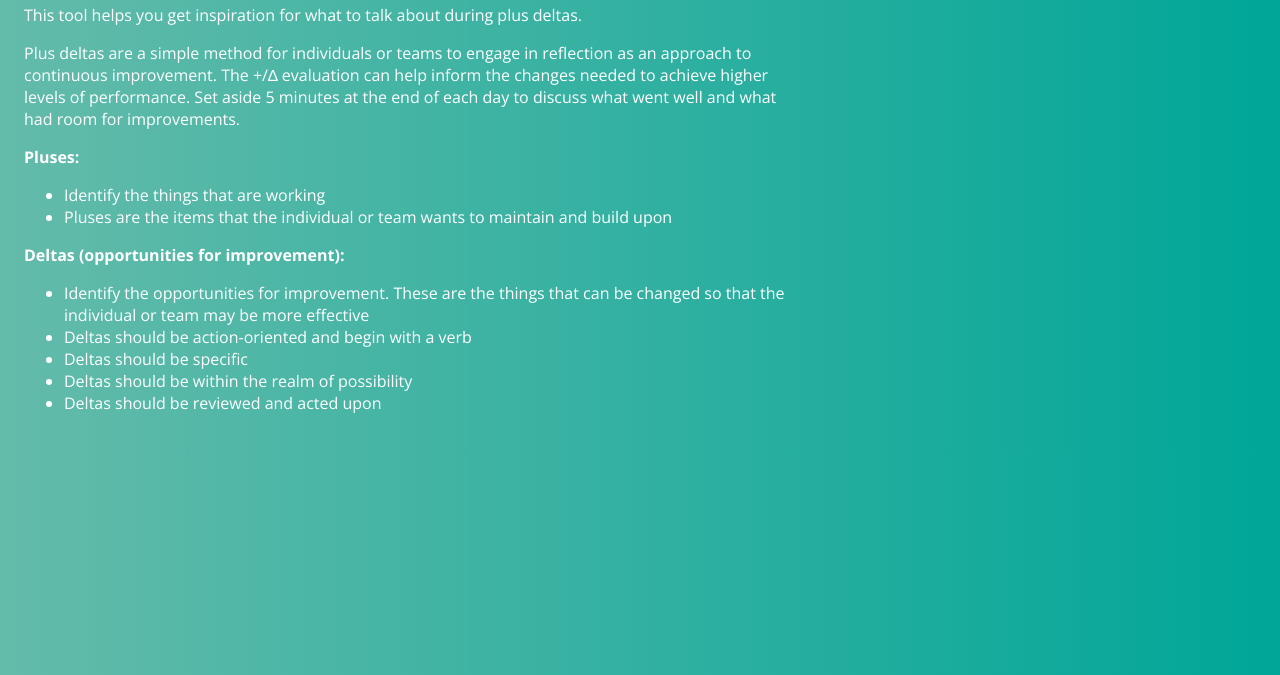
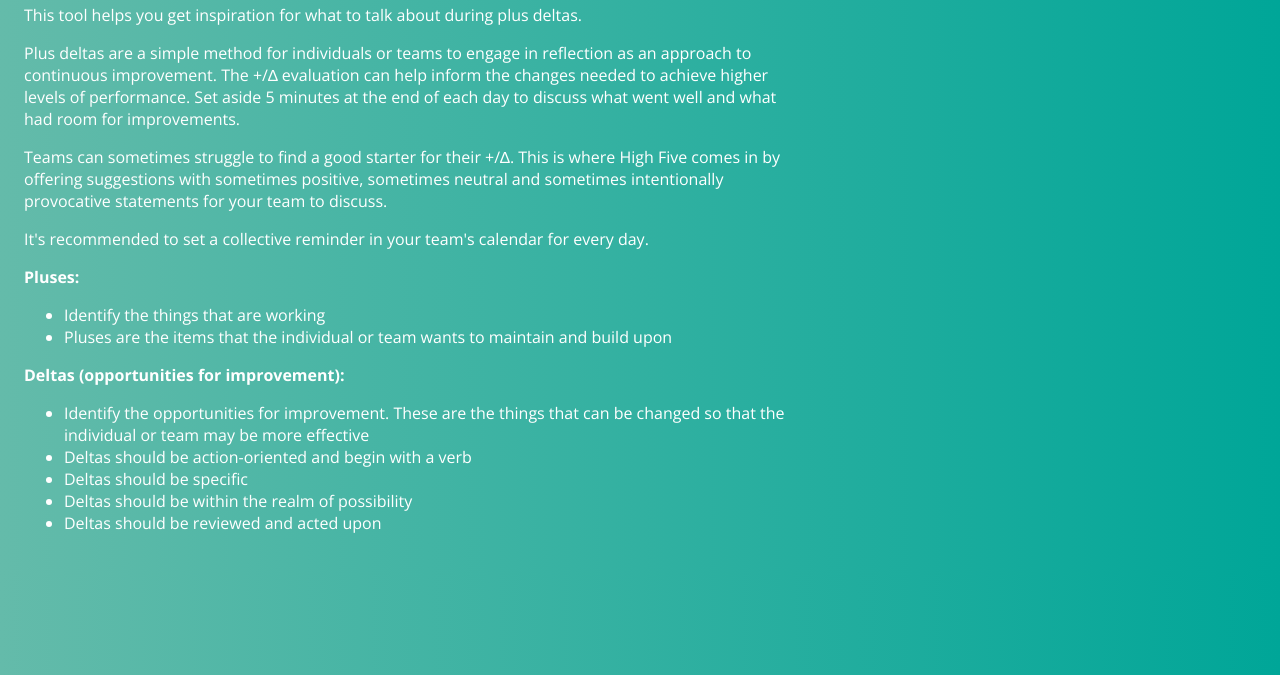
Before and after one commit to dmrschmidt/foodforfeedback, a plain HTML site: page about.html in a window 1280 px wide. Shown: the part 125-800 px from the top of the page. Drawn offline with nearby package versions, Linux system fonts and the light colour scheme.

Commit message:
update README text and about

```diff
--- a/about.html
+++ b/about.html
@@ -21,6 +21,16 @@
       approach to continuous improvement. The +/∆ evaluation can help inform the changes needed to achieve higher
       levels of performance. Set aside 5 minutes at the end of each day to discuss what went well and what
       had room for improvements.
+    </p>
+    <p>
+      Teams can sometimes struggle to find a good starter for their +/∆. This is where
+      High Five comes in by offering suggestions with sometimes positive, sometimes
+      neutral and sometimes intentionally provocative statements for your team to
+      discuss.
+    </p>
+    <p>
+      It's recommended to set a collective reminder in your team's calendar for every
+      day.
     </p>
     <p>
       <strong>Pluses:</strong><br />
```
Also changed, not shown: 1 other file.
